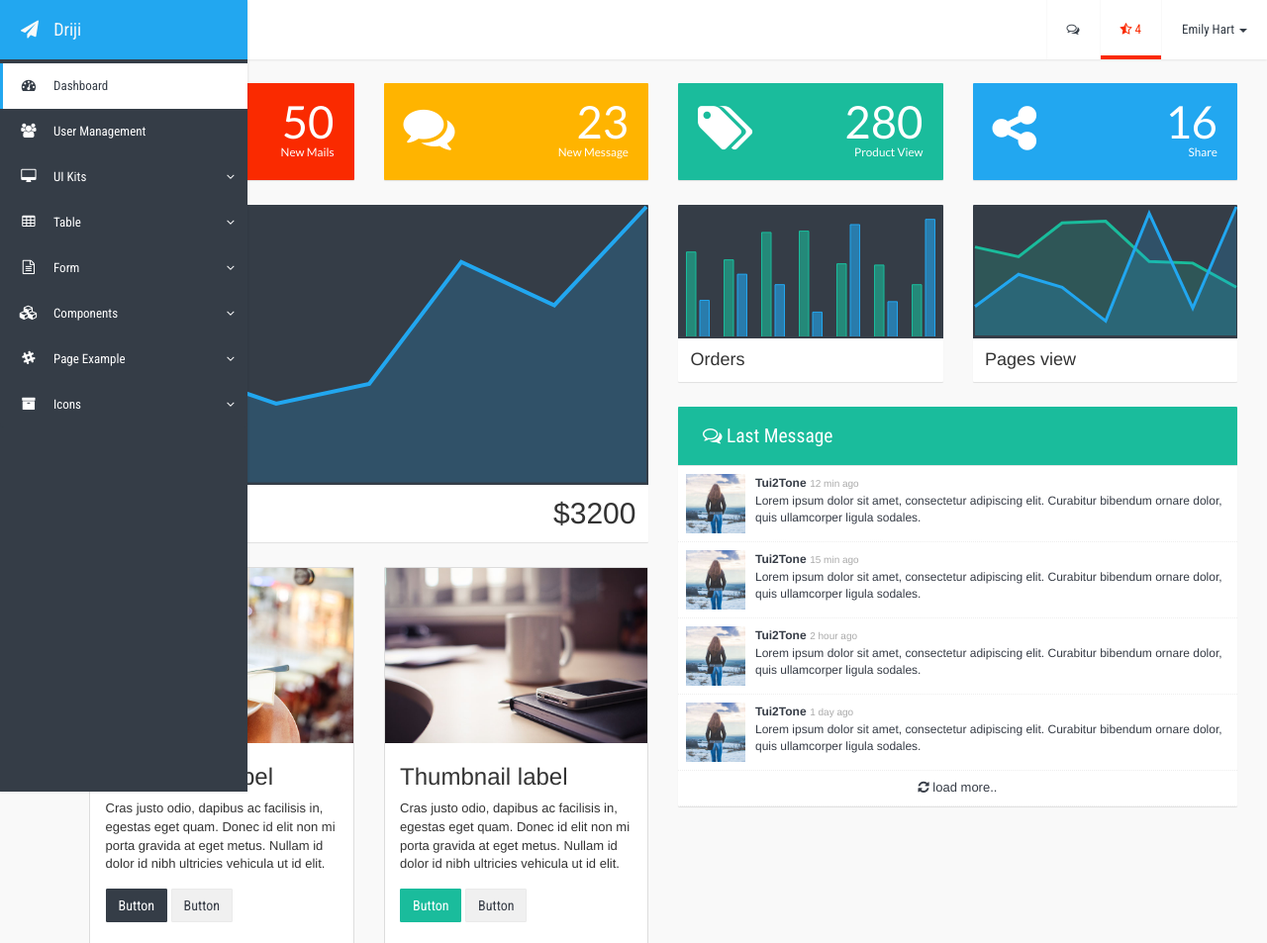
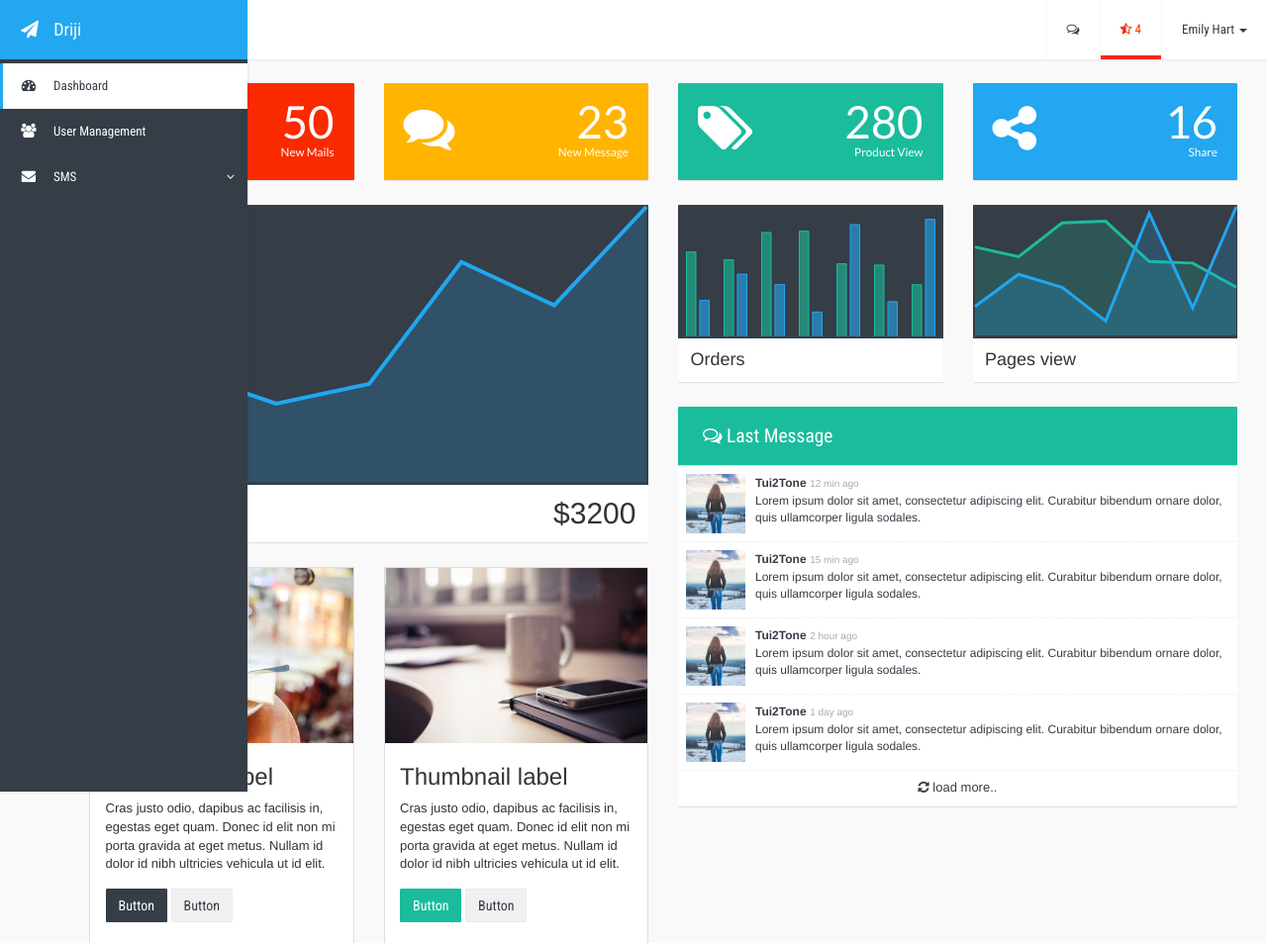
Before and after one commit to fananimi/driji, a Django app: page / in a window 1280 px wide. Shown: the top 953 px of the page at 99% size. Run offline with Django 3.2, Linux system fonts and the light colour scheme; some libraries are stand-ins or nearby versions.

Commit message:
add some menus

```diff
--- a/driji/templates/base.html
+++ b/driji/templates/base.html
@@ -113,136 +113,31 @@
                     <span class="icon fa fa-users"></span><span class="title">User Management</span>
                   </a>
                 </li>
-                <li class="panel panel-default dropdown">
-                  <a data-toggle="collapse" href="#dropdown-element">
-                    <span class="icon fa fa-desktop"></span><span class="title">UI Kits</span>
-                  </a>
-                  <!-- Dropdown level 1 -->
-                  <div id="dropdown-element" class="panel-collapse collapse">
-                    <div class="panel-body">
-                      <ul class="nav navbar-nav">
-                          <li>
-                            <a href="ui-kits/theming.html">Theming</a>
-                          </li>
-                          <li>
-                            <a href="ui-kits/grid.html">Grid</a>
-                          </li>
-                          <li>
-                            <a href="ui-kits/button.html">Buttons</a>
-                          </li>
-                          <li>
-                            <a href="ui-kits/card.html">Cards</a>
-                          </li>
-                          <li>
-                            <a href="ui-kits/list.html">Lists</a>
-                          </li>
-                          <li>
-                            <a href="ui-kits/modal.html">Modals</a>
-                          </li>
-                          <li>
-                            <a href="ui-kits/alert.html">Alerts & Toasts</a>
-                          </li>
-                          <li>
-                            <a href="ui-kits/panel.html">Panels</a>
-                          </li>
-                          <li>
-                            <a href="ui-kits/loader.html">Loaders</a>
-                          </li>
-                          <li>
-                            <a href="ui-kits/step.html">Tabs & Steps</a>
-                          </li>
-                          <li>
-                            <a href="ui-kits/other.html">Other</a>
-                          </li>
-                      </ul>
-                    </div>
-                  </div>
-                </li>
-                <li class="panel panel-default dropdown">
-                  <a data-toggle="collapse" href="#dropdown-table">
-                    <span class="icon fa fa-table"></span><span class="title">Table</span>
-                  </a>
-                  <!-- Dropdown level 1 -->
-                  <div id="dropdown-table" class="panel-collapse collapse">
-                    <div class="panel-body">
-                      <ul class="nav navbar-nav">
-                        <li>
-                          <a href="table/table.html">Table</a>
-                        </li>
-                        <li>
-                          <a href="table/datatable.html">Datatable</a>
-                        </li>
-                      </ul>
-                    </div>
-                  </div>
-                </li>
-                <li class="panel panel-default dropdown">
-                  <a data-toggle="collapse" href="#dropdown-form">
-                    <span class="icon fa fa-file-text-o"></span><span class="title">Form</span>
-                  </a>
-                  <!-- Dropdown level 1 -->
-                  <div id="dropdown-form" class="panel-collapse collapse">
-                    <div class="panel-body">
-                      <ul class="nav navbar-nav">
-                        <li>
-                          <a href="form/ui-kits.html">Form UI Kits</a>
-                        </li>
-                      </ul>
-                    </div>
-                  </div>
-                </li>
                 <!-- Dropdown-->
-                <li class="panel panel-default dropdown">
-                  <a data-toggle="collapse" href="#component-example">
-                    <span class="icon fa fa-cubes"></span><span class="title">Components</span>
-                  </a>
-                  <!-- Dropdown level 1 -->
-                  <div id="component-example" class="panel-collapse collapse">
-                    <div class="panel-body">
-                      <ul class="nav navbar-nav">
-                        <li>
-                          <a href="components/pricing-table.html">Pricing Table</a>
-                        </li>
-                        <li>
-                          <a href="components/chartjs.html">Chart.JS</a>
-                        </li>
-                      </ul>
-                    </div>
-                  </div>
-                </li>
-                <!-- Dropdown-->
-                <li class="panel panel-default dropdown">
-                  <a data-toggle="collapse" href="#dropdown-example">
-                    <span class="icon fa fa-slack"></span><span class="title">Page Example</span>
-                  </a>
-                  <!-- Dropdown level 1 -->
-                  <div id="dropdown-example" class="panel-collapse collapse">
-                    <div class="panel-body">
-                      <ul class="nav navbar-nav">
-                        <li><
-                          a href="pages/login.html">Login</a>
-                        </li>
-                        <li>
-                          <a href="pages/index.html">Landing Page</a>
-                        </li>
-                      </ul>
-                    </div>
-                  </div>
-                </li>
+
                 <!-- Dropdown-->
                 <li class="panel panel-default dropdown">
                   <a data-toggle="collapse" href="#dropdown-icon">
-                    <span class="icon fa fa-archive"></span><span class="title">Icons</span>
+                    <span class="icon fa fa-envelope"></span><span class="title">SMS</span>
                   </a>
                   <!-- Dropdown level 1 -->
                   <div id="dropdown-icon" class="panel-collapse collapse">
                     <div class="panel-body">
                       <ul class="nav navbar-nav">
                         <li>
-                          <a href="icons/glyphicons.html">Glyphicons</a>
+                          <a href="icons/glyphicons.html">
+                            <span class="icon fa fa-pencil"></span><span class="title">Compose Message</span>
+                          </a>
                         </li>
                         <li>
-                          <a href="icons/font-awesome.html">Font Awesomes</a>
+                          <a href="icons/glyphicons.html">
+                            <span class="icon fa fa-inbox"></span><span class="title">Inbox</span>
+                          </a>
+                        </li>
+                        <li>
+                          <a href="icons/glyphicons.html">
+                            <span class="icon fa fa-paper-plane"></span><span class="title">Outbox</span>
+                          </a>
                         </li>
                       </ul>
                     </div>
```
